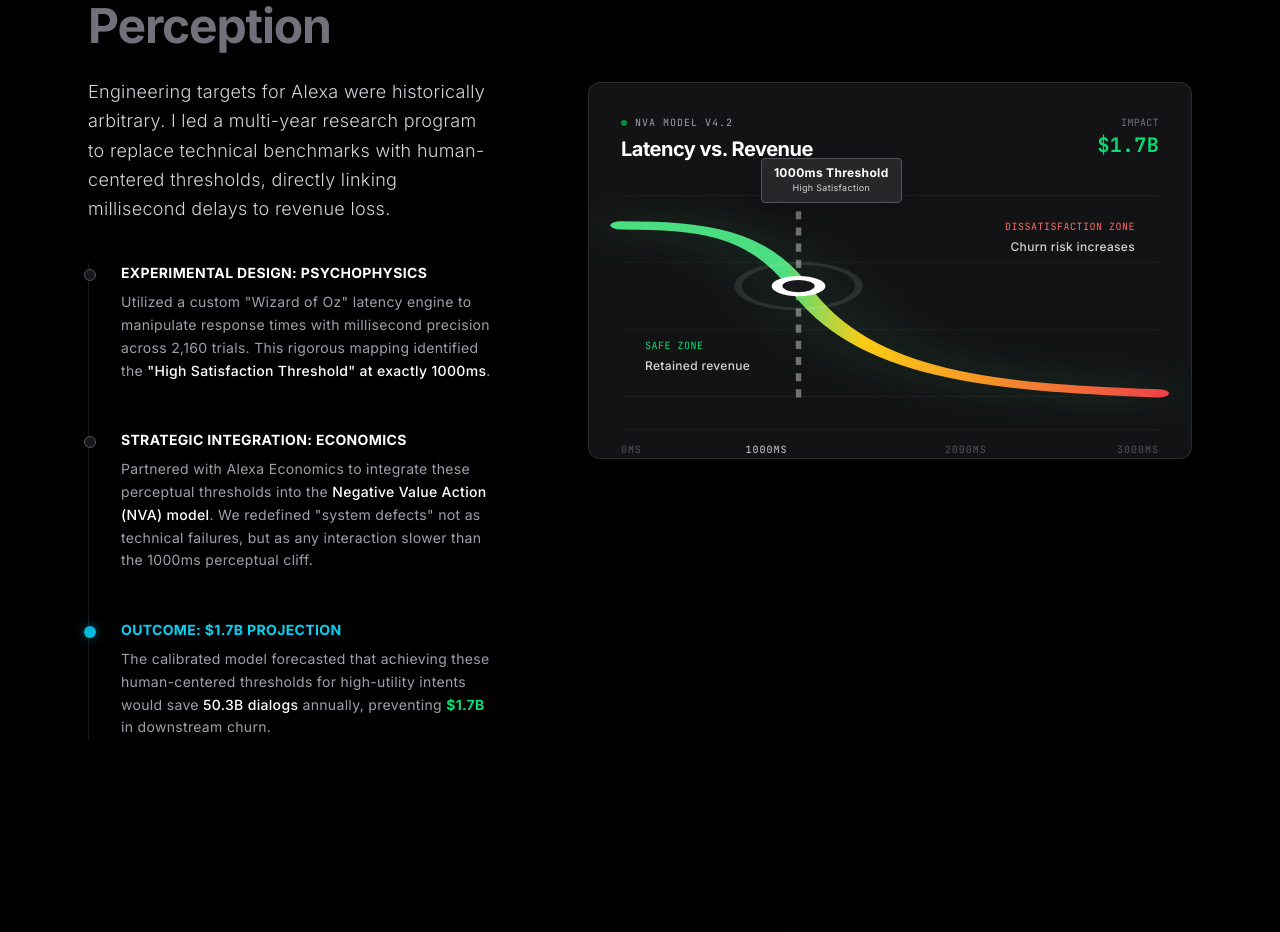
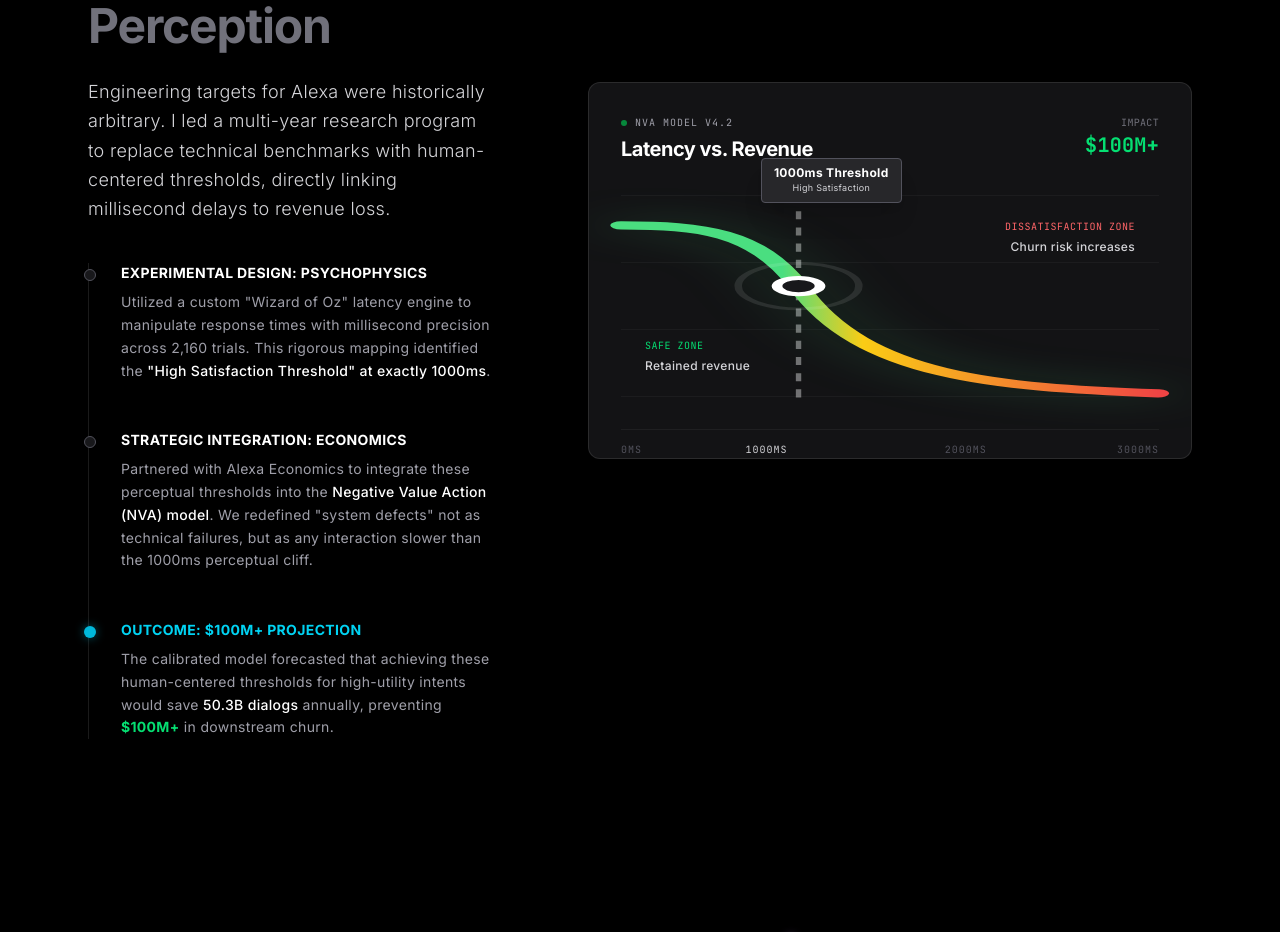
Before and after one commit to brandonfluegel/Research-Portfolio, a Next.js app: page / in a window 1280 px wide. Shown: the part 1300-2232 px from the top of the page. Built offline with nearby package versions, Linux system fonts and the light colour scheme.

Commit message:
Update Amazon project impact figures to 00M+

```diff
--- a/components/AmazonProjectSection.tsx
+++ b/components/AmazonProjectSection.tsx
@@ -44,7 +44,7 @@ export default function AmazonProjectSection() {
       {/* 2. MAIN CONTENT STACK */}
       <div className="relative z-10 max-w-7xl mx-auto px-6 space-y-32 md:space-y-48">
 
-        {/* === CASE STUDY 1: REVENUE STRATEGY ($1.7B) === */}
+        {/* === CASE STUDY 1: REVENUE STRATEGY ($100M+) === */}
         <motion.div
           variants={staggerContainer}
           initial="hidden"
@@ -69,7 +69,7 @@ export default function AmazonProjectSection() {
                     <div className="w-1.5 h-1.5 rounded-full bg-green-500 animate-pulse"></div>
                     <span className="text-[10px] font-mono text-green-400 uppercase tracking-wider">Projected Impact</span>
                  </div>
-                 <div className="text-3xl font-bold text-white">$1.7 Billion</div>
+                 <div className="text-3xl font-bold text-white">$100M+</div>
                  <p className="text-xs text-zinc-400 mt-1">Incremental OPS prevented by fixing latency thresholds.</p>
               </div>
               {/* ------------------------------------------------ */}
@@ -103,9 +103,9 @@ export default function AmazonProjectSection() {
               {/* Step 3 (Outcome - Visible on Desktop flow, Mobile sees top block) */}
                <div className="relative hidden md:block">
                 <span className="absolute -left-[29px] md:-left-[37px] top-1.5 w-3 h-3 bg-cyan-500 shadow-[0_0_10px_rgba(6,182,212,0.5)] rounded-full"></span>
-                <h4 className="text-xs md:text-sm font-bold text-cyan-400 uppercase tracking-wide mb-1 md:mb-2">Outcome: $1.7B Projection</h4>
+                <h4 className="text-xs md:text-sm font-bold text-cyan-400 uppercase tracking-wide mb-1 md:mb-2">Outcome: $100M+ Projection</h4>
                 <p className="text-xs md:text-sm text-zinc-400 leading-relaxed">
-                  The calibrated model forecasted that achieving these human-centered thresholds for high-utility intents would save <span className="text-white font-medium">50.3B dialogs</span> annually, preventing <span className="text-green-400 font-bold">$1.7B</span> in downstream churn.
+                  The calibrated model forecasted that achieving these human-centered thresholds for high-utility intents would save <span className="text-white font-medium">50.3B dialogs</span> annually, preventing <span className="text-green-400 font-bold">$100M+</span> in downstream churn.
                 </p>
               </div>
             </div>
@@ -127,7 +127,7 @@ export default function AmazonProjectSection() {
                 </div>
                 <div className="text-right">
                   <div className="text-[8px] md:text-[10px] font-mono text-zinc-500 uppercase">Impact</div>
-                  <div className="text-green-400 font-mono font-bold text-lg md:text-xl">$1.7B</div>
+                  <div className="text-green-400 font-mono font-bold text-lg md:text-xl">$100M+</div>
                 </div>
               </div>
 
```
